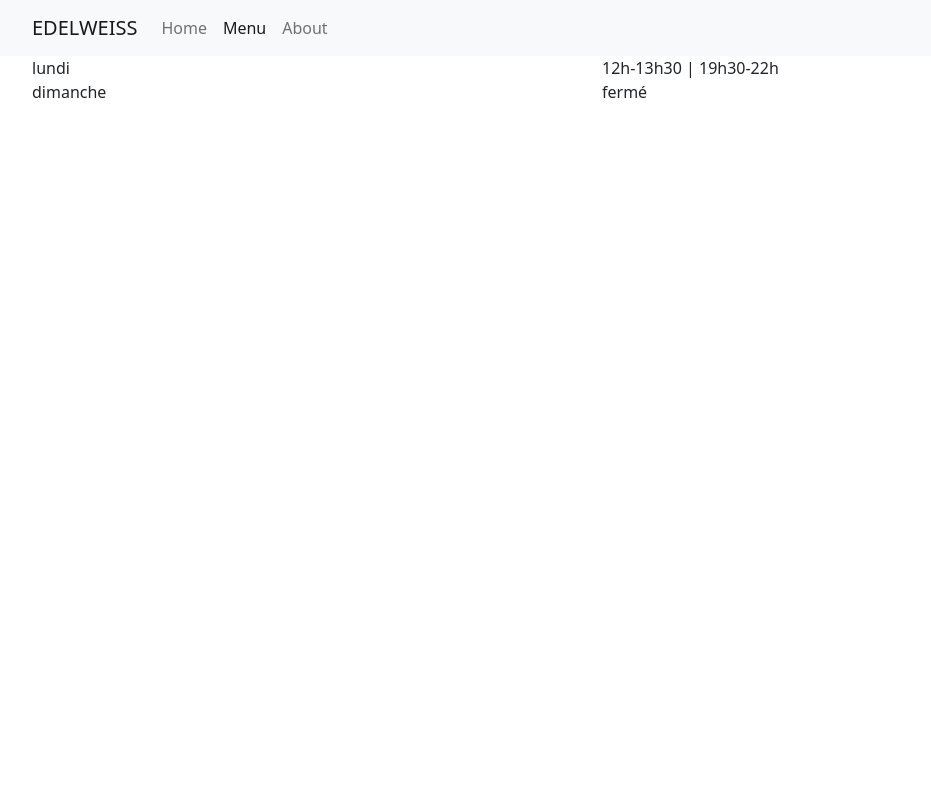
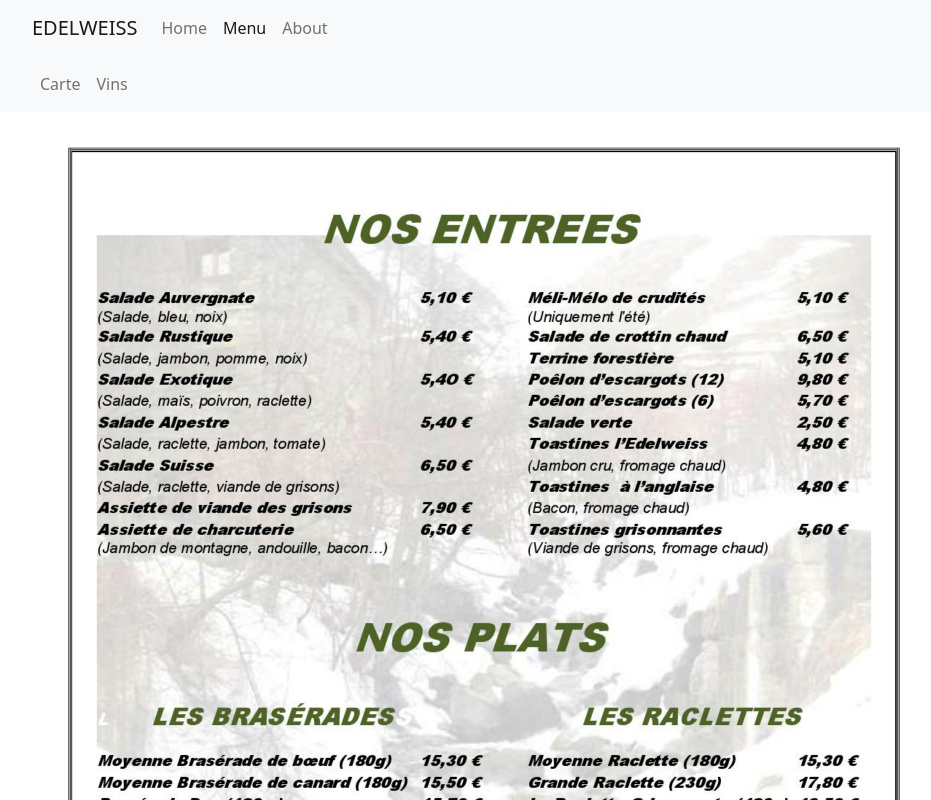
Before and after one commit to starwalker00/edelweiss, a React (Create React App) app: page /menu in a window 1280 px wide. Shown: the top 800 px of the page, without its empty margins (50-981 px from the left). Built offline with nearby package versions, Linux system fonts and the light colour scheme.

Commit message:
app: start menu design

```diff
--- a/src/components/Menu.jsx
+++ b/src/components/Menu.jsx
@@ -1,17 +1,33 @@
 import React from "react";
-import { Container, Row, Col } from "react-bootstrap";
+import { Container, Row, Col, Image } from "react-bootstrap";
+import { Navbar, Nav } from "react-bootstrap";
 
 function Menu() {
   return (
     <div className="menu">
+      <Navbar expand="lg" variant="light" bg="light" sticky="top">
+        <Container>
+          <Nav>
+            <Nav.Item>
+              <Nav.Link href="#carte">Carte</Nav.Link>
+            </Nav.Item>
+            <Nav.Item>
+              <Nav.Link href="#vins">Vins</Nav.Link>
+            </Nav.Item>
+          </Nav>
+        </Container>
+      </Navbar>
       <Container>
         <Row>
-          <Col>lundi</Col>
-          <Col>12h-13h30 | 19h30-22h</Col>
+          <Col>
+          <Image id="carte" className="img-fluid" src="./img/menu/la-carte_i283726789573158798._szw1280h1280_.jpg" />
+          </Col>
         </Row>
         <Row>
-          <Col>dimanche</Col>
-          <Col>fermé</Col>
+          <Image id="vins" className="img-fluid" src="./img/menu/vins1_i283726789586882369._szw1280h1280_.jpg" />
+        </Row>
+        <Row>
+          <Image className="img-fluid" src="./img/menu/vins2_i283726789573158456._szw1280h1280_.jpg" />
         </Row>
       </Container>
     </div>
```
